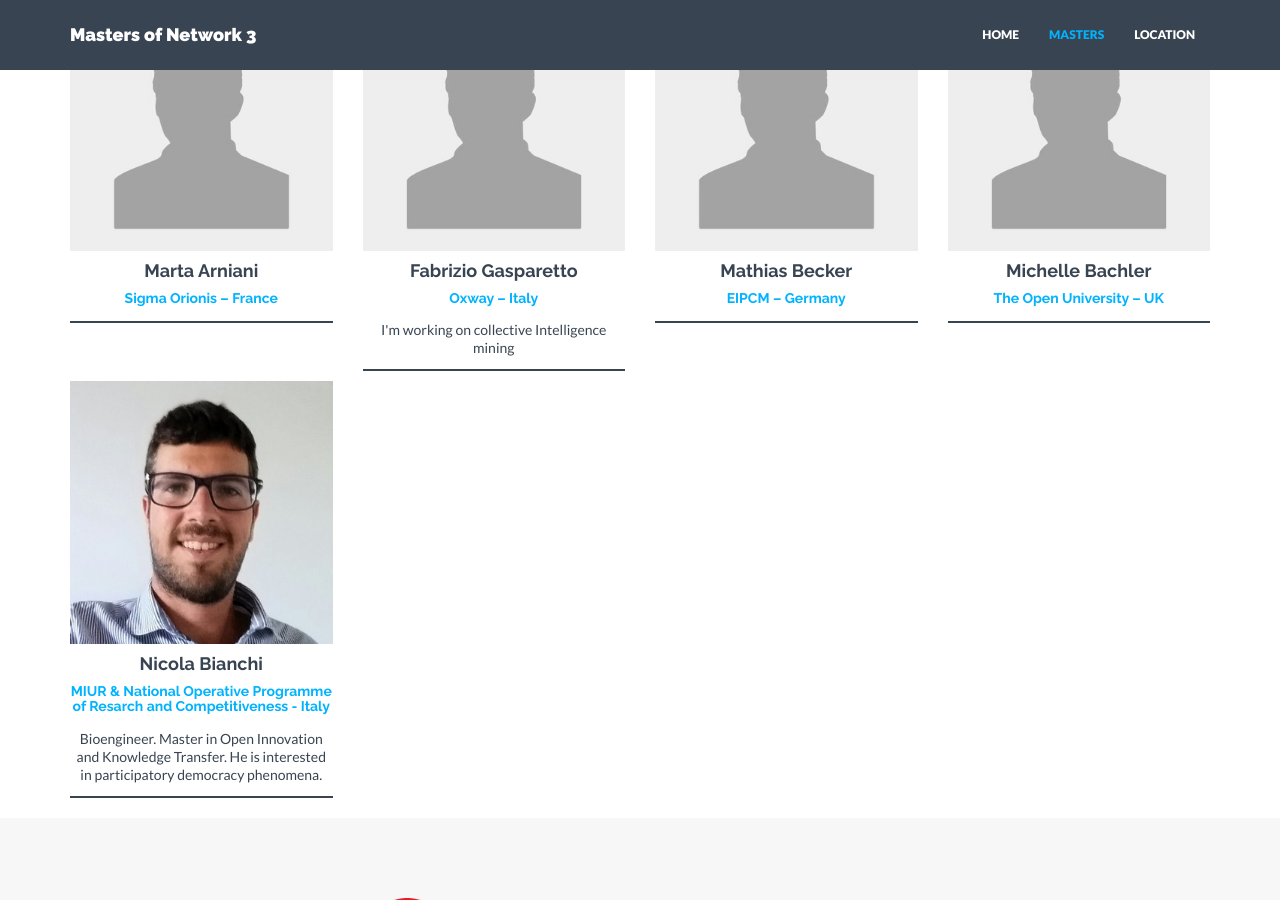
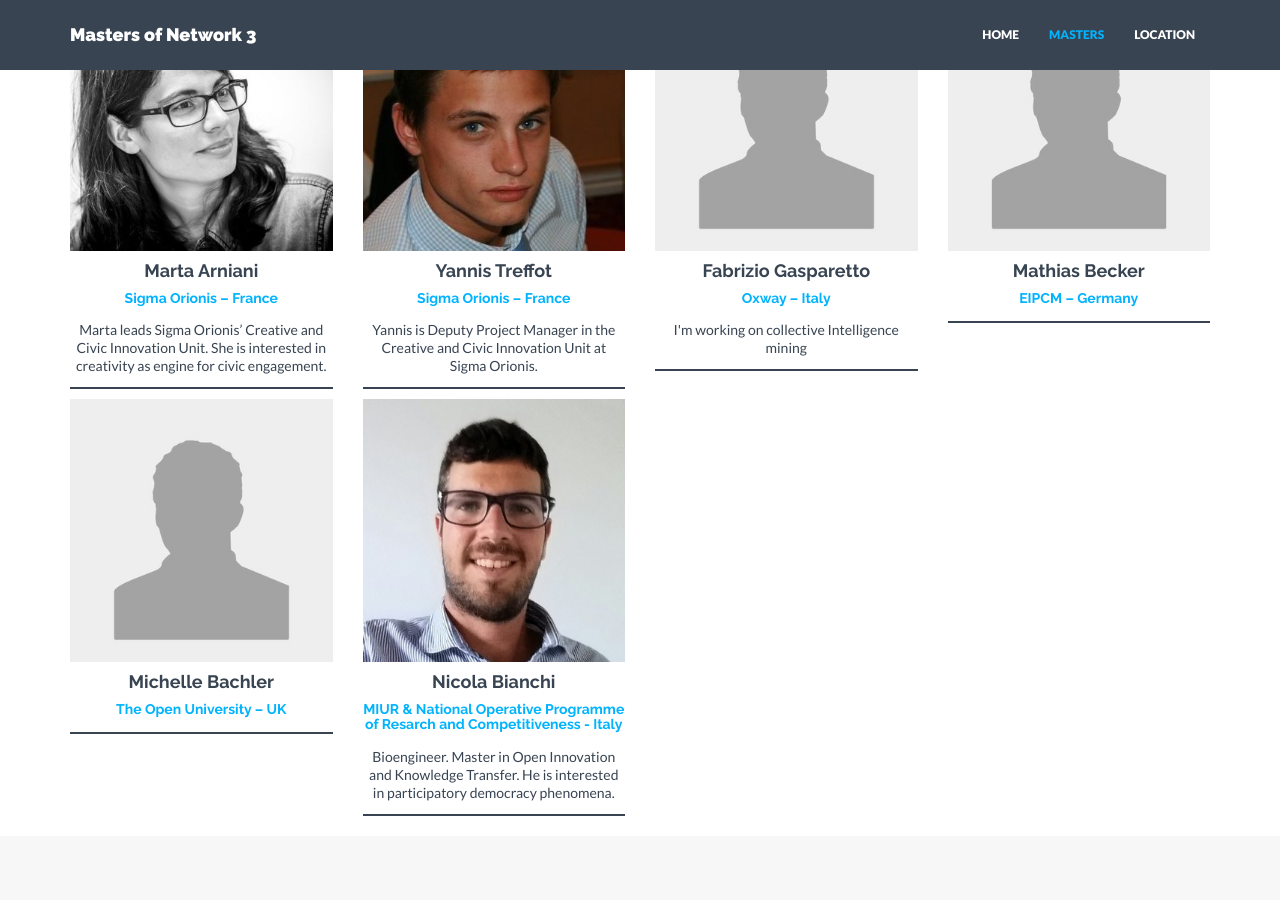
Before and after one commit to Wikitalia/MoN3, a Jekyll site: the page built from masters.html, in a window 1280 px wide and 900 px high, scrolled down 3007 px. Built offline with Jekyll 4.4.1, drawn with Linux system fonts in a browser that asks for light colours; nearby versions of some CDN libraries.

```diff
--- a/_config.yml
+++ b/_config.yml
@@ -201,8 +201,16 @@ masters:
     - name: Marta Arniani
       category: Collective Intelligence researchers
       position: "Sigma Orionis – France"
-      text:
-      img: person.jpg
+      text: "Marta leads Sigma Orionis’ Creative and Civic Innovation Unit. She is interested in creativity as engine for civic engagement."
+      img: marta_arniani.jpg
+      social:
+        - title: link
+          url: http://sigma-orionis.com/
+    - name: Yannis Treffot
+      category: Collective Intelligence researchers
+      position: "Sigma Orionis – France"
+      text: "Yannis is Deputy Project Manager in the Creative and Civic Innovation Unit at Sigma Orionis."
+      img: yannis_treffot.jpg
       social:
         - title: link
           url: http://sigma-orionis.com/
```
Also changed, not shown: _posts/network/2015-02-24-zzz-02.markdown (deleted, +0 -19 lines), assets/img/members/marta_arniani.jpg (added), assets/img/members/yannis_treffot.jpg (added).
